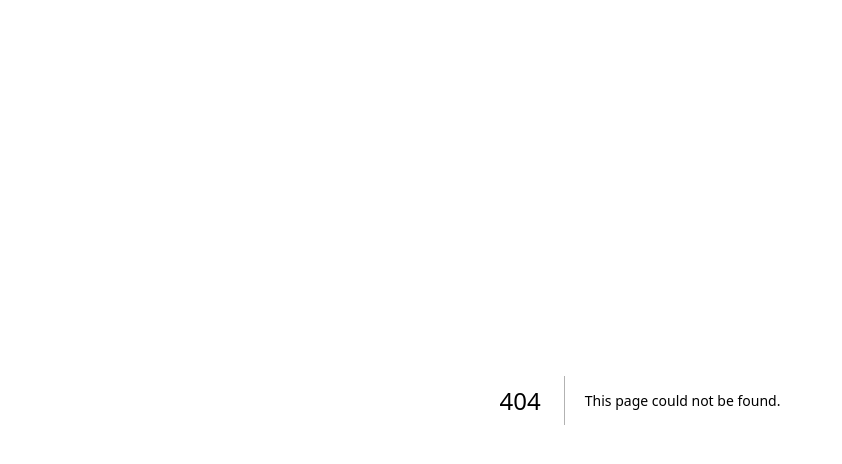
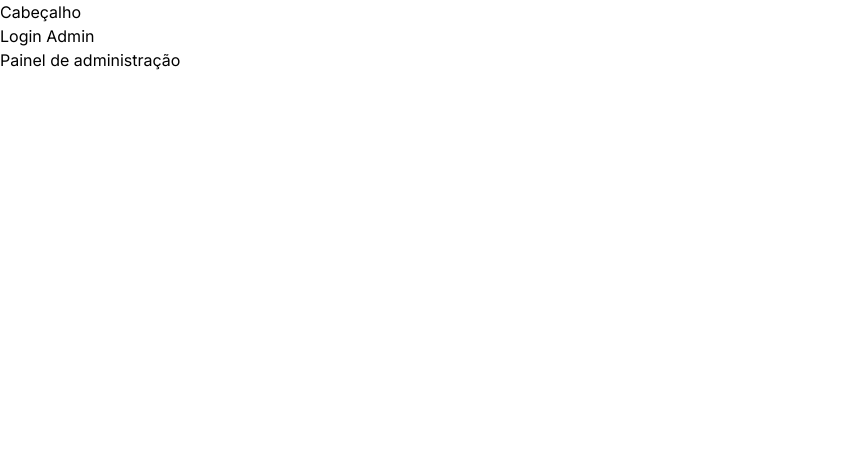
Before and after one commit to ytalotech/next-fundamentos, a Next.js app: page /admin/login in a window 1280 px wide. Before the commit this address had no page. Shown: the top 464 px of the page, without its empty margins (0-842 px from the left). Built offline with nearby package versions, Linux system fonts and the light colour scheme.

Commit message:
Rotas e layouts

```diff
--- /dev/null
+++ b/src/app/admin/layout.tsx
@@ -0,0 +1,12 @@
+export default function RootLayout({
+  children,
+}: Readonly<{
+  children: React.ReactNode;
+}>) {
+  return (
+    <div>
+      {children}
+      <p>Painel de administração</p>
+    </div>
+  );
+}
--- /dev/null
+++ b/src/app/admin/login/page.tsx
@@ -0,0 +1,5 @@
+export default function Login() {
+  return (
+    <h1>Login Admin</h1>
+  );
+}
--- /dev/null
+++ b/src/app/admin/page.tsx
@@ -0,0 +1,5 @@
+export default function Admin() {
+  return (
+    <h1>Admin</h1>
+  );
+}
--- /dev/null
+++ b/src/app/catalog/page.tsx
@@ -0,0 +1,5 @@
+export default function Catalog() {
+  return (
+    <h1>Catalog</h1>
+  );
+}
--- /dev/null
+++ b/src/app/catalog/product/page.tsx
@@ -0,0 +1,5 @@
+export default function Product() {
+  return (
+    <h1>Product</h1>
+  );
+}
--- a/src/app/layout.tsx
+++ b/src/app/layout.tsx
@@ -16,7 +16,10 @@
 }>) {
   return (
     <html lang="en">
-      <body className={inter.className}>{children}</body>
+      <body className={inter.className}>
+        <div>Cabeçalho</div>
+        {children}
+      </body>
     </html>
   );
 }
```
Also changed, not shown: 1 other file (tests, documents, lock files or other folders).
